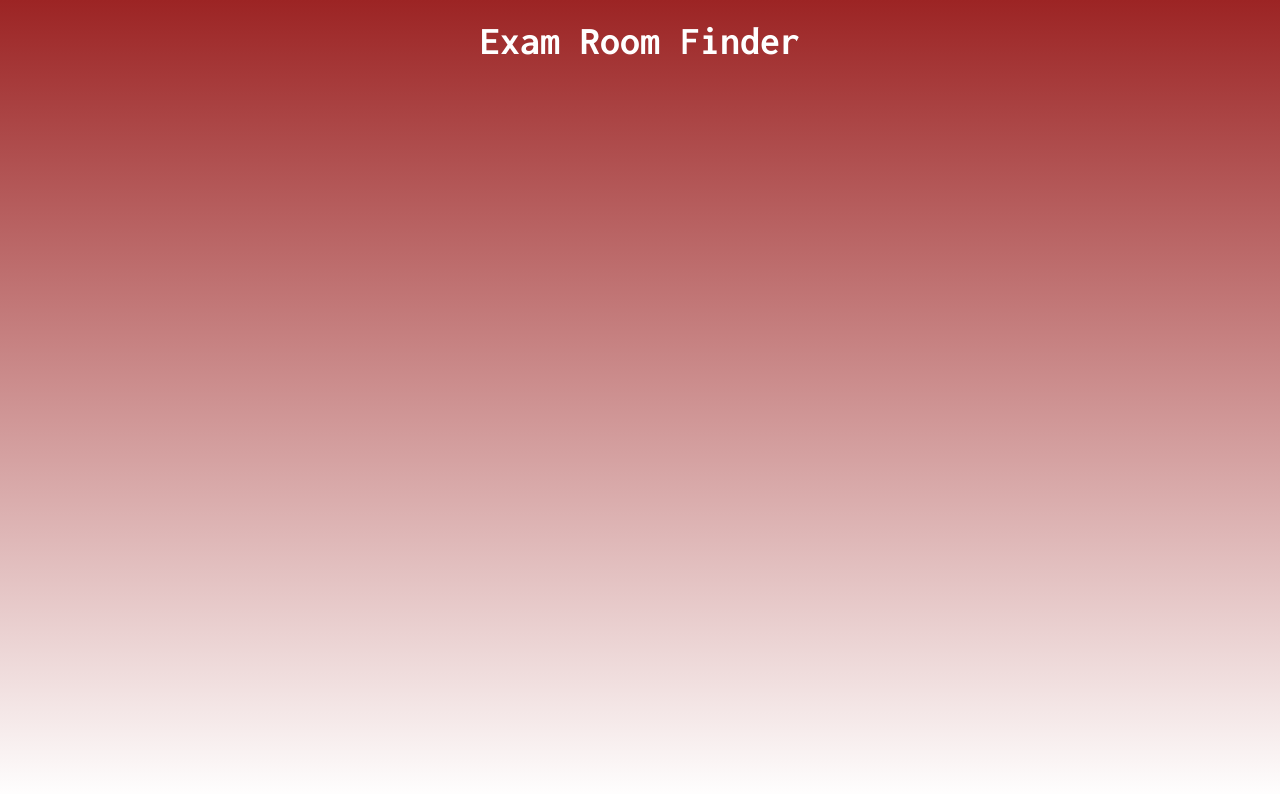
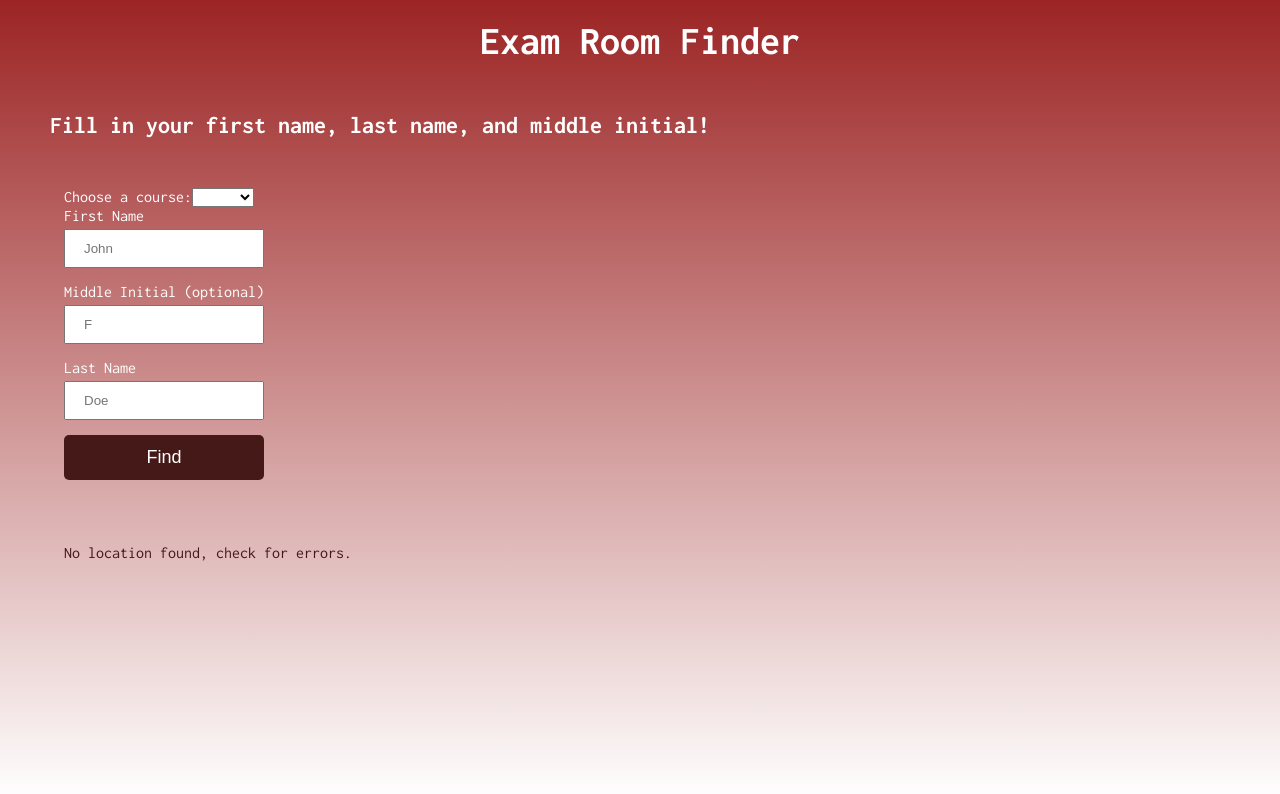
Before and after one commit to zaramerchant/Exam-Room-Finder, an Angular app: page /Rutgers-Exam-Room-Finder/ in a window 1280 px wide. Before the commit this address led to /. Shown: the top 794 px of the page. Built offline with nearby package versions, Linux system fonts and the light colour scheme.

Commit message:
Fixing CSS

```diff
--- a/src/app/app.component.html
+++ b/src/app/app.component.html
@@ -1,3 +1,5 @@
-
+<head>
+    <meta name="viewport" content="width=device-width, initial-scale=1.0, maximum-scale=1.0, user-scalable=no">
+</head>
 <app-header></app-header>
 <router-outlet></router-outlet>
--- a/src/app/home/home.component.css
+++ b/src/app/home/home.component.css
@@ -67,9 +67,14 @@
     box-sizing: border-box;
 }
 
-#result{
+#result-success{
     margin: 5%;
     color:#461919;
+}
+
+#result-error{
+  margin: 5%;
+  color:#461919;
 }
 
 button{
--- a/src/app/home/home.component.html
+++ b/src/app/home/home.component.html
@@ -1,3 +1,4 @@
+<main>
 <div class="main">
     <h2>Fill in your first name, last name, and middle initial!</h2>
 
@@ -50,12 +51,13 @@
       Find
     </button>
 
-    <p id="result" *ngIf="locationFound !== null">
+    <p id="result-success" *ngIf="locationFound !== null">
       You entered {{ fullNamePrint }}
       <br />
       Location: {{ locationFound }}
     </p>
-    <p id="result" *ngIf="locationFound === null">
+    <p id="result-error" *ngIf="locationFound === null">
       No location found, check for errors.
     </p>
   </div>
+</main>
--- a/src/app/home/home.component.ts
+++ b/src/app/home/home.component.ts
@@ -64,7 +64,6 @@ export class HomeComponent{
       });
     }
   }
-
 
 
   checkName(firstName: string, lastName: string, middleInitial?: string) {
--- a/src/index.html
+++ b/src/index.html
@@ -3,7 +3,7 @@
 <head>
   <meta charset="utf-8">
   <title>ExamLocFinder</title>
-  <base href="/">
+  <base href="/Rutgers-Exam-Room-Finder">
   <meta name="viewport" content="width=device-width, initial-scale=1">
   <link rel="icon" type="image/x-icon" href="favicon.ico">
 </head>
```
